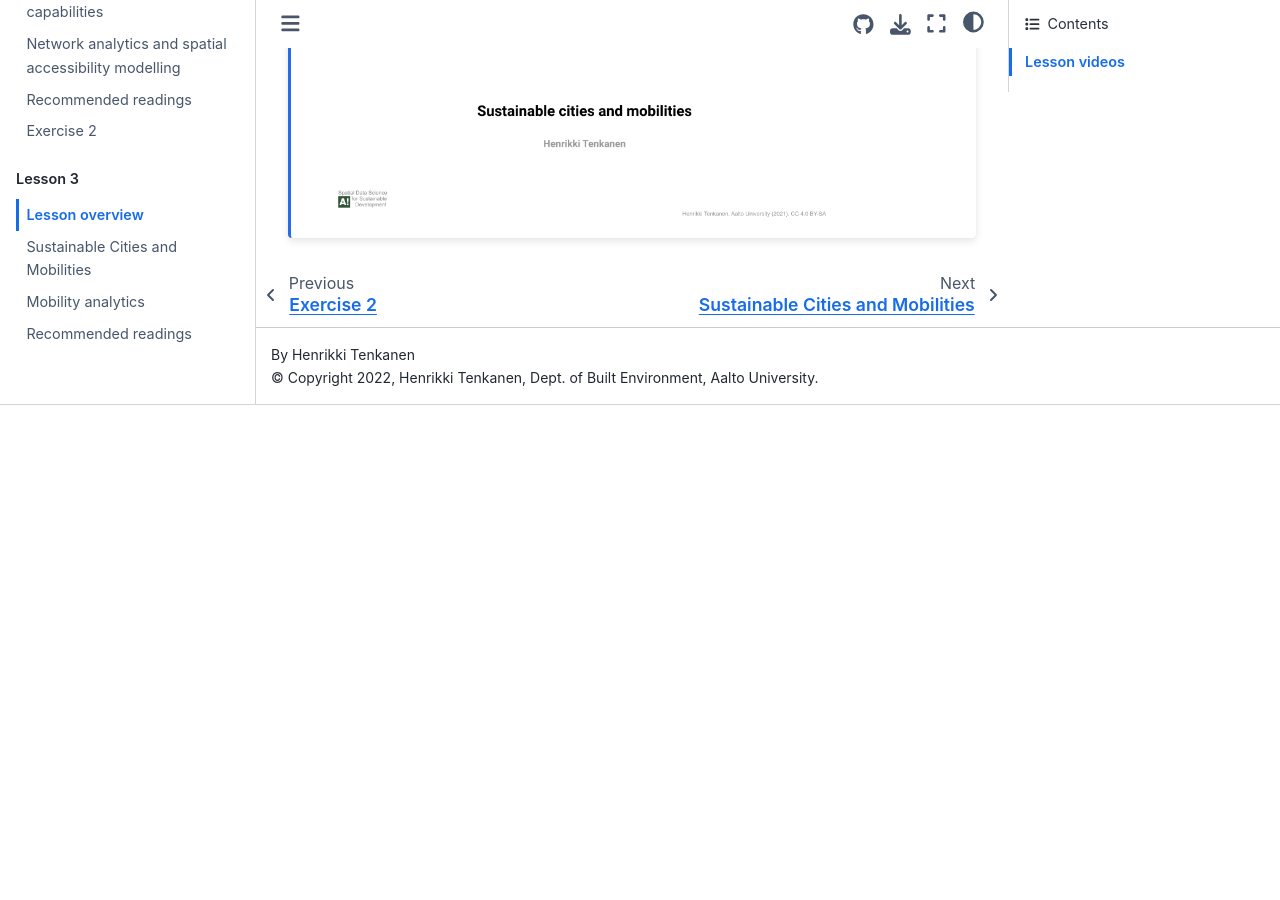
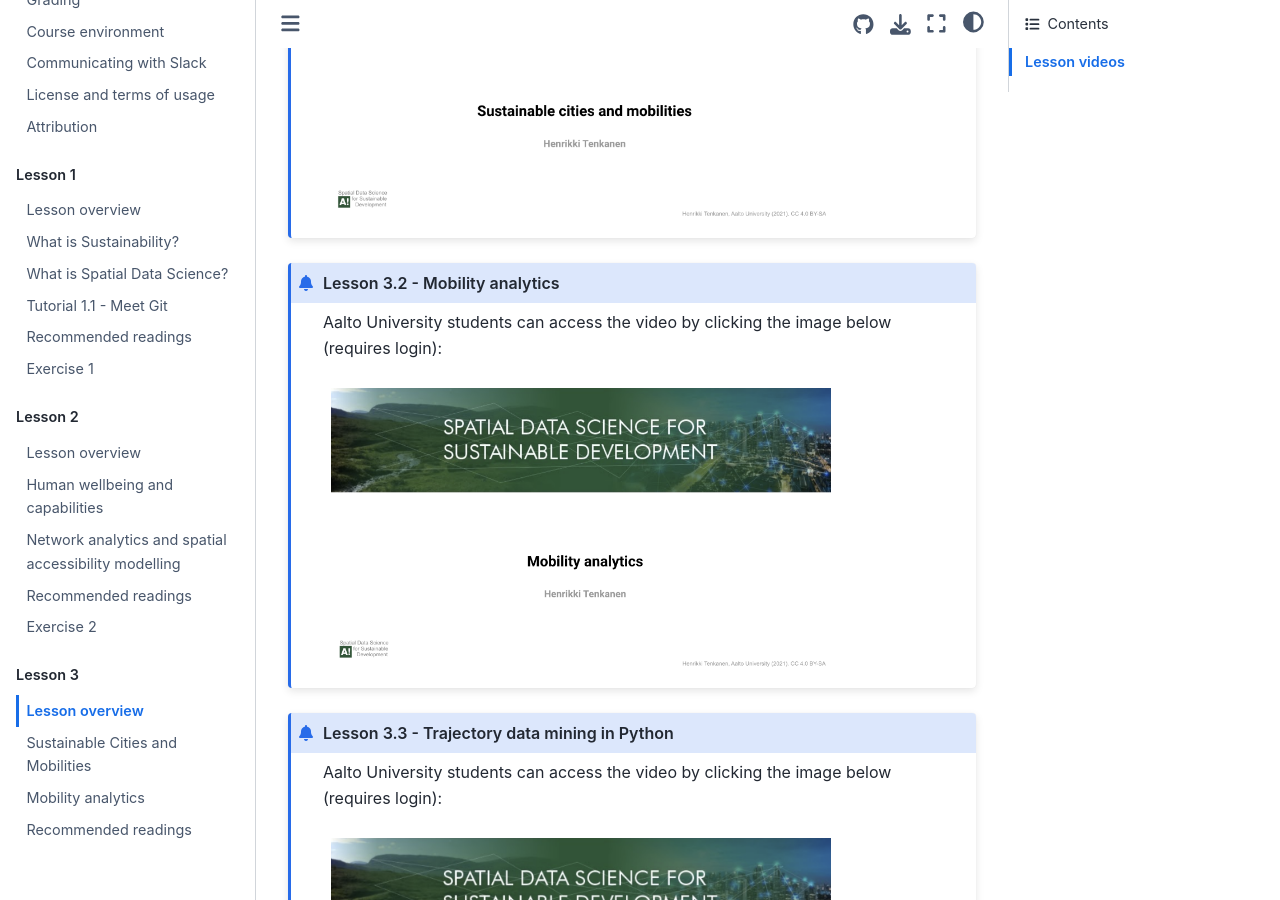
Before and after one commit to AaltoGIS/Sustainability-GIS, a Sphinx documentation site: the page built from source/lessons/L3/lesson-overview.rst, in a window 1280 px wide and 900 px high, scrolled down 660 px. Built offline with Sphinx 7.4.7 and the Sphinx Book theme 1.1.4, drawn with Linux system fonts in a browser that asks for light colours; pages that are not in the unit, such as notebooks, are missing from menus; before the commit the page ends 1065 px from its top, so only the background shows below that; some of the changed lines change nothing that is shown.

Commit message:
Add videos

```diff
--- a/source/lessons/L3/lesson-overview.rst
+++ b/source/lessons/L3/lesson-overview.rst
@@ -23,21 +23,20 @@ To ensure the privacy of participating students at online sessions, the videos w
         :align: left
 
 
-..   .. admonition:: Lesson 3.2 - Mobility analytics
+.. admonition:: Lesson 3.2 - Mobility analytics
 
-        Aalto University students can access the video by clicking the image below (requires login):
+    Aalto University students can access the video by clicking the image below (requires login):
 
-        .. figure:: img/SDS4SD_Lesson_3.2.png
-            :target: https://aalto.cloud.panopto.eu/Panopto/Pages/Viewer.aspx?id=6c820ad6-8bb4-40ba-a7a1-acbc00b44635
-            :width: 500px
-            :align: left
+    .. figure:: img/SDS4SD_Lesson_3.2.png
+        :target: https://aalto.cloud.panopto.eu/Panopto/Pages/Viewer.aspx?id=6f887be7-5d2f-426f-8954-ae280113c249
+        :width: 500px
+        :align: left
 
+.. admonition:: Lesson 3.3 - Trajectory data mining in Python
 
-    .. admonition:: Lesson 3.3 - Trajectory data mining in Python
+    Aalto University students can access the video by clicking the image below (requires login):
 
-        Aalto University students can access the video by clicking the image below (requires login):
-
-        .. figure:: img/SDS4SD_Lesson_3.3.png
-            :target: https://aalto.cloud.panopto.eu/Panopto/Pages/Viewer.aspx?id=4b2fc153-071c-4557-8f62-acbc00b7a348
-            :width: 500px
-            :align: left
+    .. figure:: img/SDS4SD_Lesson_3.3.png
+        :target: https://aalto.cloud.panopto.eu/Panopto/Pages/Viewer.aspx?id=6fd43a85-d319-4127-8302-ae280113cad0
+        :width: 500px
+        :align: left
```
